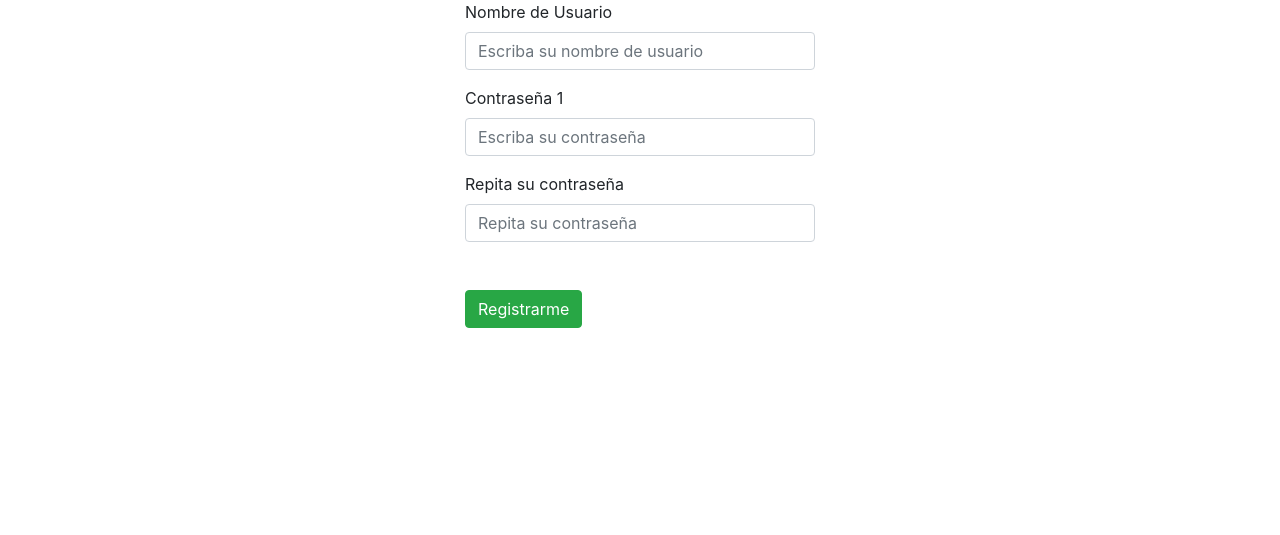
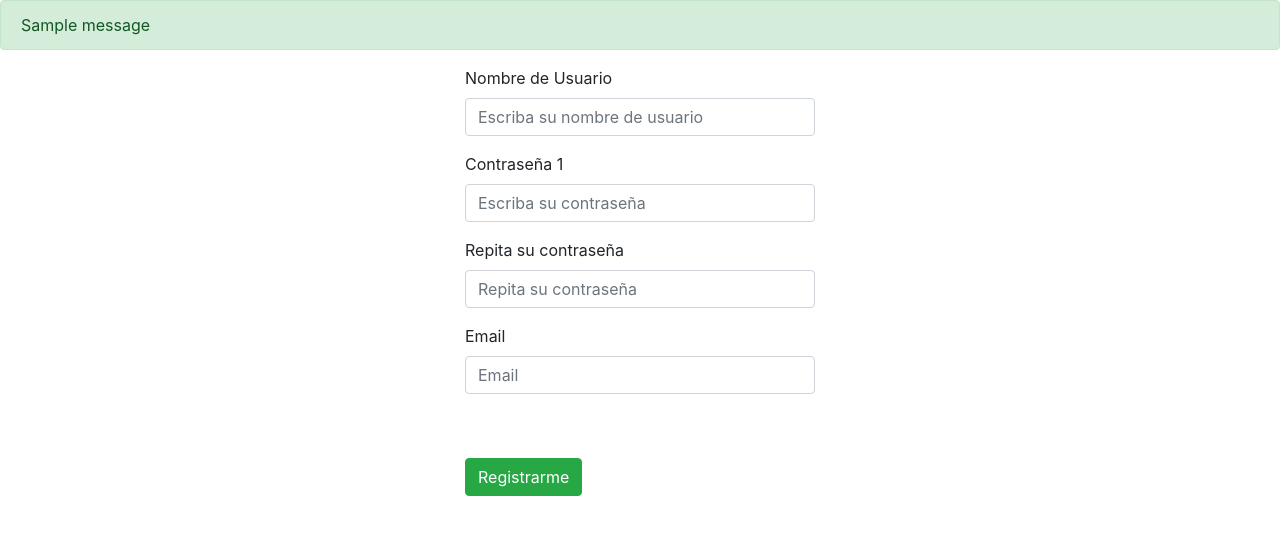
Before and after one commit to matiasluceroitec/virtuales, a Django app: template itec2025/home/templates/accounts/register.html in a window 1280 px wide. Shown: the part 56-591 px from the top of the page. Run offline with Django 3.2, Linux system fonts and the light colour scheme; the template is opened without the code that fills it, so the values that code supplies are empty; tables that the repository leaves empty hold one stand-in row (values such as "Sample post"); one stand-in notice (Sample message) is shown; some libraries are stand-ins or nearby versions.

Commit message:
segunda parte

```diff
--- a/itec2025/home/templates/accounts/register.html
+++ b/itec2025/home/templates/accounts/register.html
@@ -9,6 +9,7 @@
         <div class="col-4"></div>
         <div class="col-4">
             <form method="post">
+                {% csrf_token %}
                 <div class="form-group">
                   <label for="username"> Nombre de Usuario </label>
                   <input
@@ -31,7 +32,7 @@
                       required
                     >
                 </div>
-                <div class="form-group"></div>
+                <div class="form-group">
                     <label for="password2"> Repita su contraseña </label>
                     <input
                       type="password"
@@ -41,8 +42,20 @@
                       placeholder="Repita su contraseña"
                       required
                     >
+                </div>
+                <div class="form-group">
+                    <label for="password2"> Email </label>
+                    <input
+                      type="email"
+                      name="email"
+                      id="email"
+                      class="form-control"
+                      placeholder="Email"
+                      required
+                    >
+                </div>
+                    <button type="submit" class="btn btn-success mt-5"> Registrarme </button>
                 </form>
-                <button type="submit" class="btn btn-success mt-5"> Registrarme </button>
             </div>
         </div>
         <div class="col-4"></div>
--- a/itec2025/home/templates/base.html
+++ b/itec2025/home/templates/base.html
@@ -19,7 +19,15 @@
                 <a  href="{% url 'order_list' %}">Pedidos</a>
             </li>
         </nav>
-
+        {% if messages %}
+          {% for message in messages %}
+              {%if message.tags == 'error' %}
+                  <div class="alert alert-danger" >{{message}}</div>
+              {% else %}
+                  <div class="alert alert-{{message.tags}}" >{{message}}</div>
+              {% endif %}
+          {% endfor %}
+      {% endif %}
       {% block content %}{% endblock %}
     <!-- Optional JavaScript -->
     <!-- jQuery first, then Popper.js, then Bootstrap JS -->
```
Also changed, not shown: itec2025/home/views.py (+28 -1 lines), itec2025/db.sqlite3.
